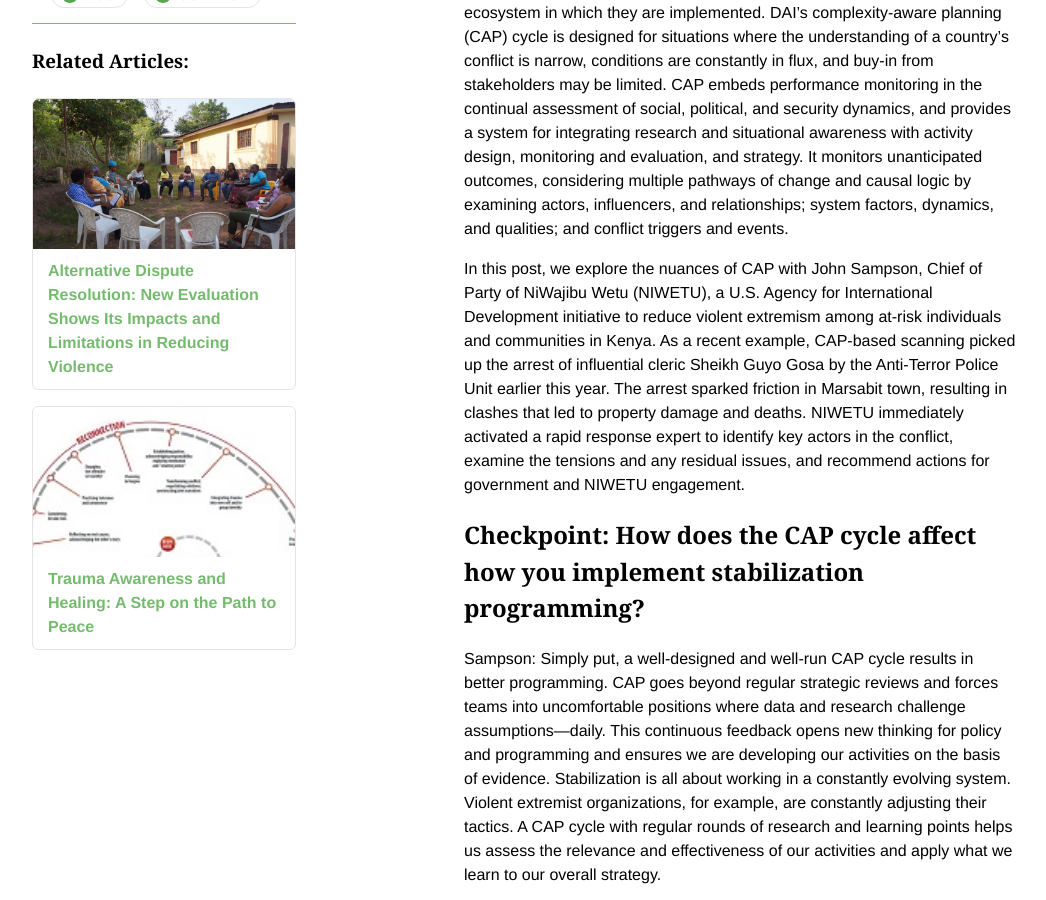
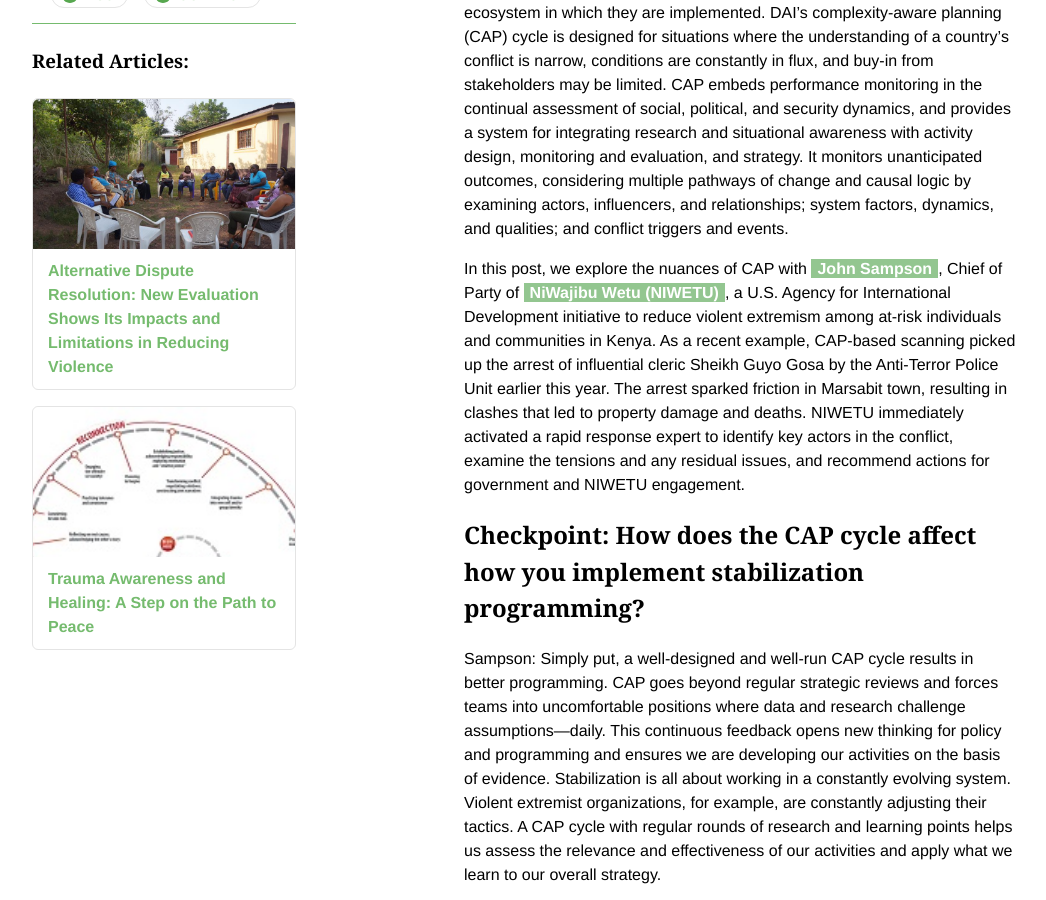
Before and after one commit to BryanSchuetz/CS-, a Jekyll site: the page built from _posts/2018-08-13-q-and-a-complexity-aware-planning-for-stabilization-programming.markdown, in a window 1280 px wide and 900 px high, scrolled down 458 px. Shown: the whole window, without its empty margins (116-1162 px from the left). Built offline with Jekyll 4.4.1, drawn with Linux system fonts in a browser that asks for light colours; part of the change alters nothing that is shown.

```diff
--- a/_posts/2018-08-13-q-and-a-complexity-aware-planning-for-stabilization-programming.markdown
+++ b/_posts/2018-08-13-q-and-a-complexity-aware-planning-for-stabilization-programming.markdown
@@ -7,7 +7,7 @@ In complex and unstable environments, standard performance monitoring is often i
 
 <!--more-->
 
-In this post, we explore the nuances of CAP with John Sampson, Chief of Party of NiWajibu Wetu (NIWETU), a U.S. Agency for International Development initiative to reduce violent extremism among at-risk individuals and communities in Kenya. As a recent example, CAP-based scanning picked up the arrest of influential cleric Sheikh Guyo Gosa by the Anti-Terror Police Unit earlier this year. The arrest sparked friction in Marsabit town, resulting in clashes that led to property damage and deaths. NIWETU immediately activated a rapid response expert to identify key actors in the conflict, examine the tensions and any residual issues, and recommend actions for government and NIWETU engagement.
+In this post, we explore the nuances of CAP with [John Sampson](https://www.dai.com/who-we-are/our-team/john-sampson), Chief of Party of [NiWajibu Wetu (NIWETU)](https://www.dai.com/our-work/projects/kenya-ni-wetu-ni-wajibu-wetu-niwetu), a U.S. Agency for International Development initiative to reduce violent extremism among at-risk individuals and communities in Kenya. As a recent example, CAP-based scanning picked up the arrest of influential cleric Sheikh Guyo Gosa by the Anti-Terror Police Unit earlier this year. The arrest sparked friction in Marsabit town, resulting in clashes that led to property damage and deaths. NIWETU immediately activated a rapid response expert to identify key actors in the conflict, examine the tensions and any residual issues, and recommend actions for government and NIWETU engagement.
 
 ## Checkpoint: How does the CAP cycle affect how you implement stabilization programming?
 
```
